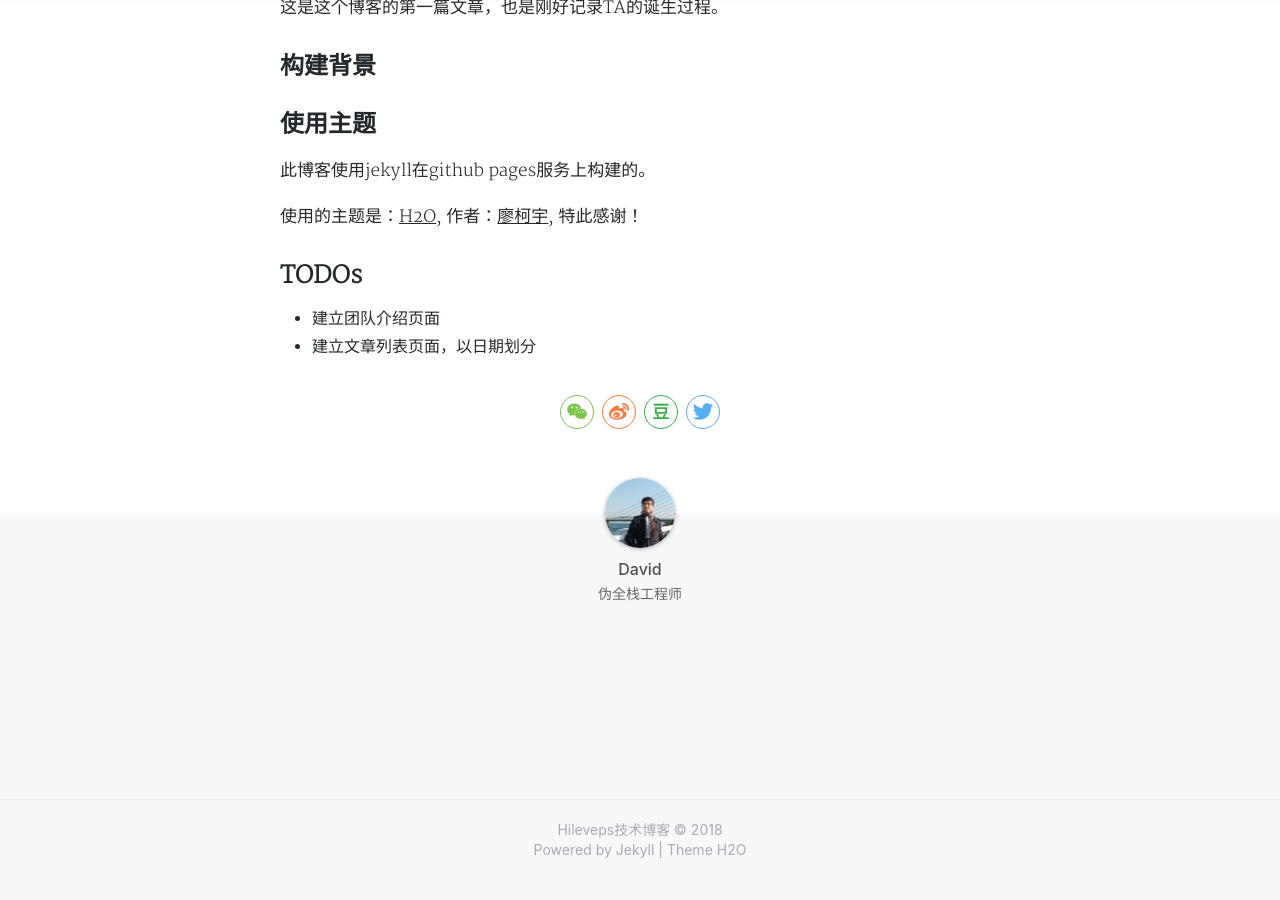
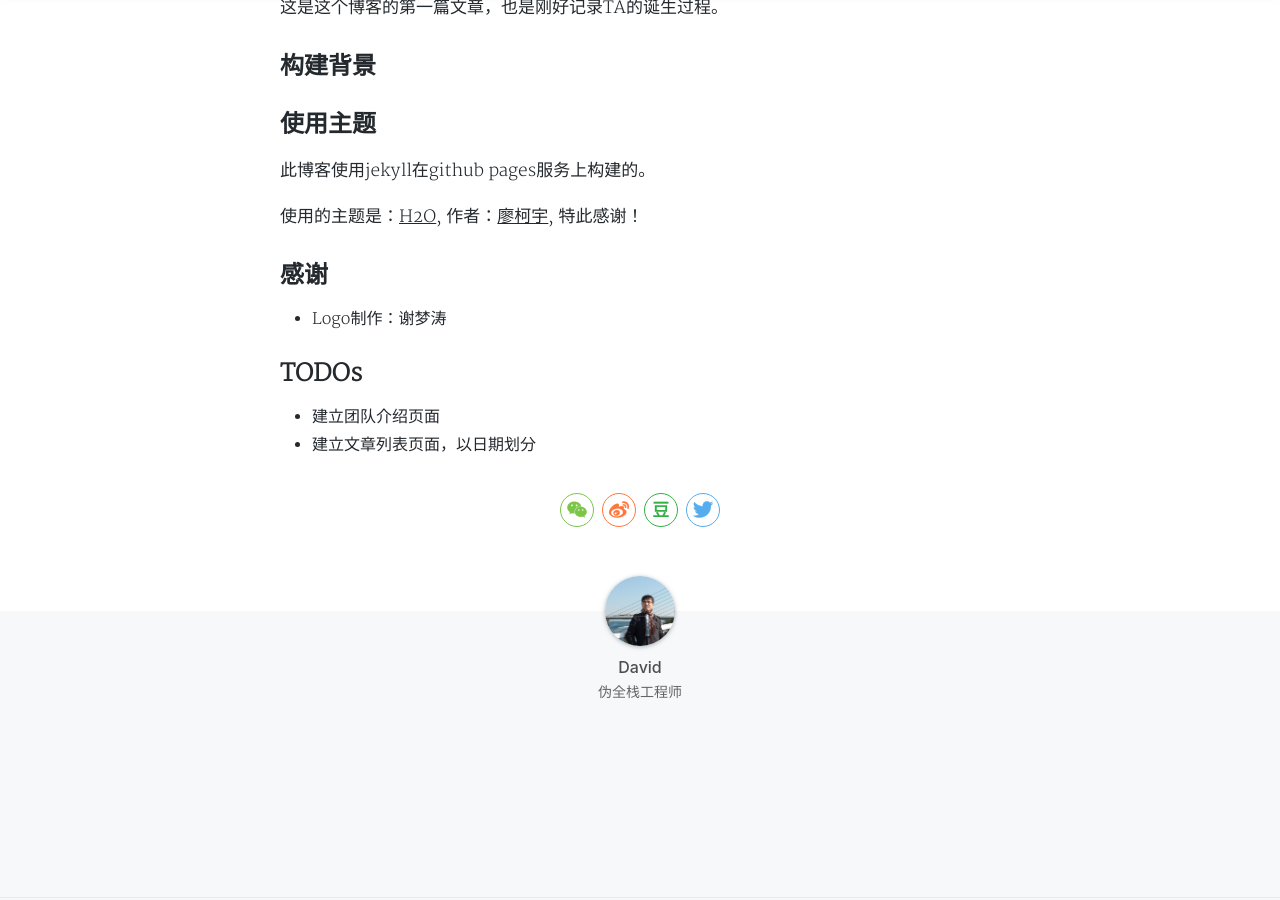
Before and after one commit to hileveps/blog, a Jekyll site: the page built from _posts/2018-09-02-building-hileveps-blog.markdown, in a window 1280 px wide and 900 px high, scrolled down 545 px. Built offline with Jekyll 4.4.1, drawn with Linux system fonts in a browser that asks for light colours; nearby versions of some CDN libraries; a style sheet for code colours, icons or effects is not loaded.

Commit message:
modify domain

```diff
--- a/_config.yml
+++ b/_config.yml
@@ -3,7 +3,7 @@
 description: '但行好事，莫问前程'
 keyword: 'hileveps, 慧伦普斯, 物联网, 生物识别, 掌静脉'
 # url: 'http://blog.hileveps.com' # your host
-url: 'http://hileveps.github.io/blog' # your host
+url: 'http://blog.zongmenzhang.net'
 
 # if you don't need baseurl, you should leave this value blank.
 baseurl: ''
--- a/_posts/2018-09-02-building-hileveps-blog.markdown
+++ b/_posts/2018-09-02-building-hileveps-blog.markdown
@@ -19,6 +19,10 @@
 
 使用的主题是：[H2O](https://github.com/kaeyleo/jekyll-theme-H2O), 作者：[廖柯宇](http://liaokeyu.com/), 特此感谢！
 
+## 感谢
+
+- Logo制作：谢梦涛
+
 ## TODOs
 
 - 建立团队介绍页面
```
